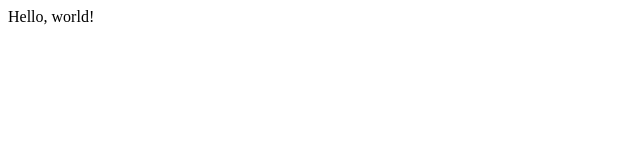
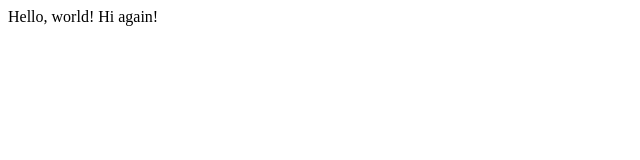
Before and after one commit to Jarekgd/lecture0, a plain HTML site: page hello.html in a window 1280 px wide. Shown: the full height of the page, 0-640 px from the left. Drawn offline with Linux system fonts and the light colour scheme.

Commit message:
Update hello.html

```diff
--- a/hello.html
+++ b/hello.html
@@ -6,6 +6,6 @@
 </title>
 </head>
 <body>
-Hello, world!
+Hello, world! Hi again!
 </body>
 </html>
```
